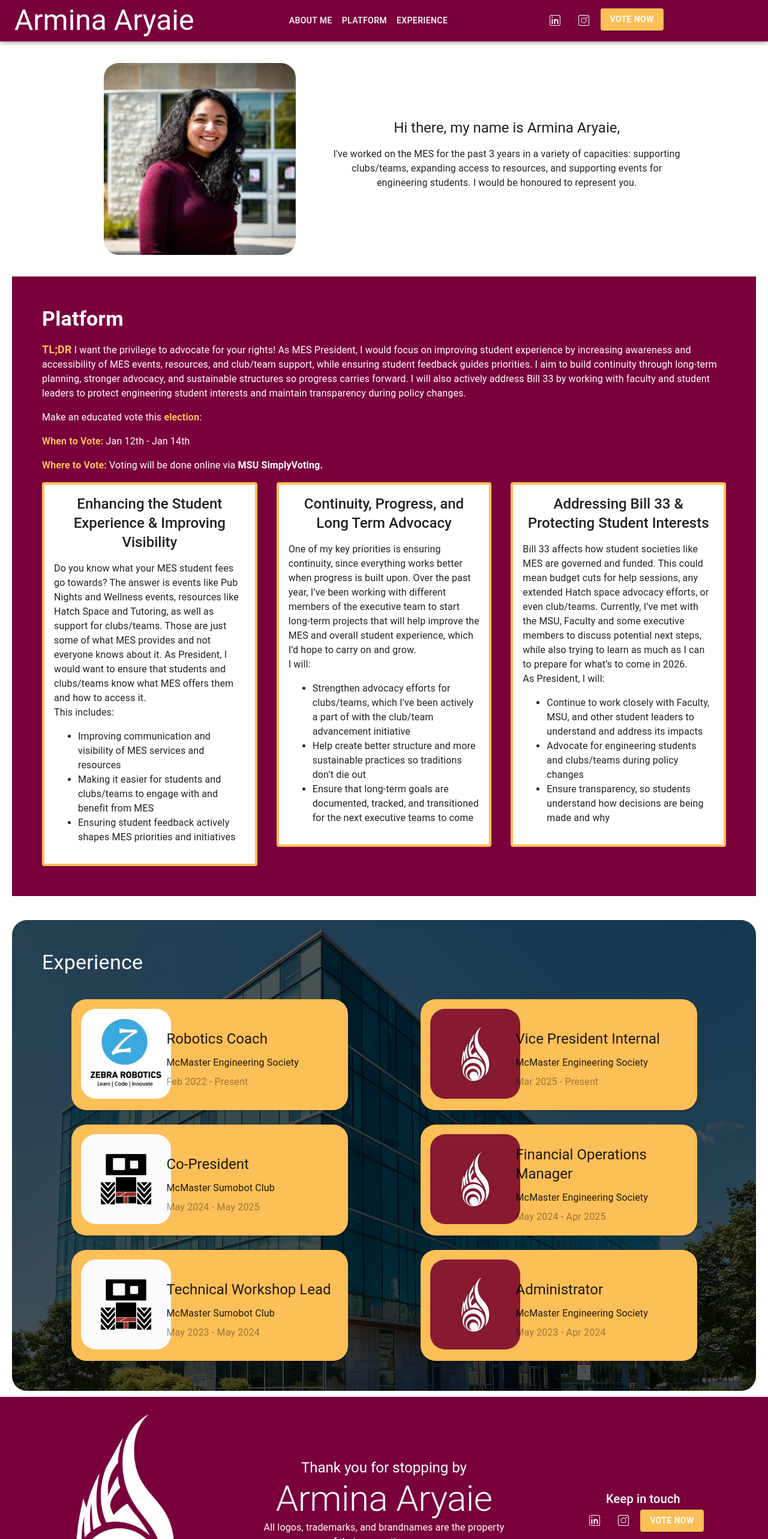
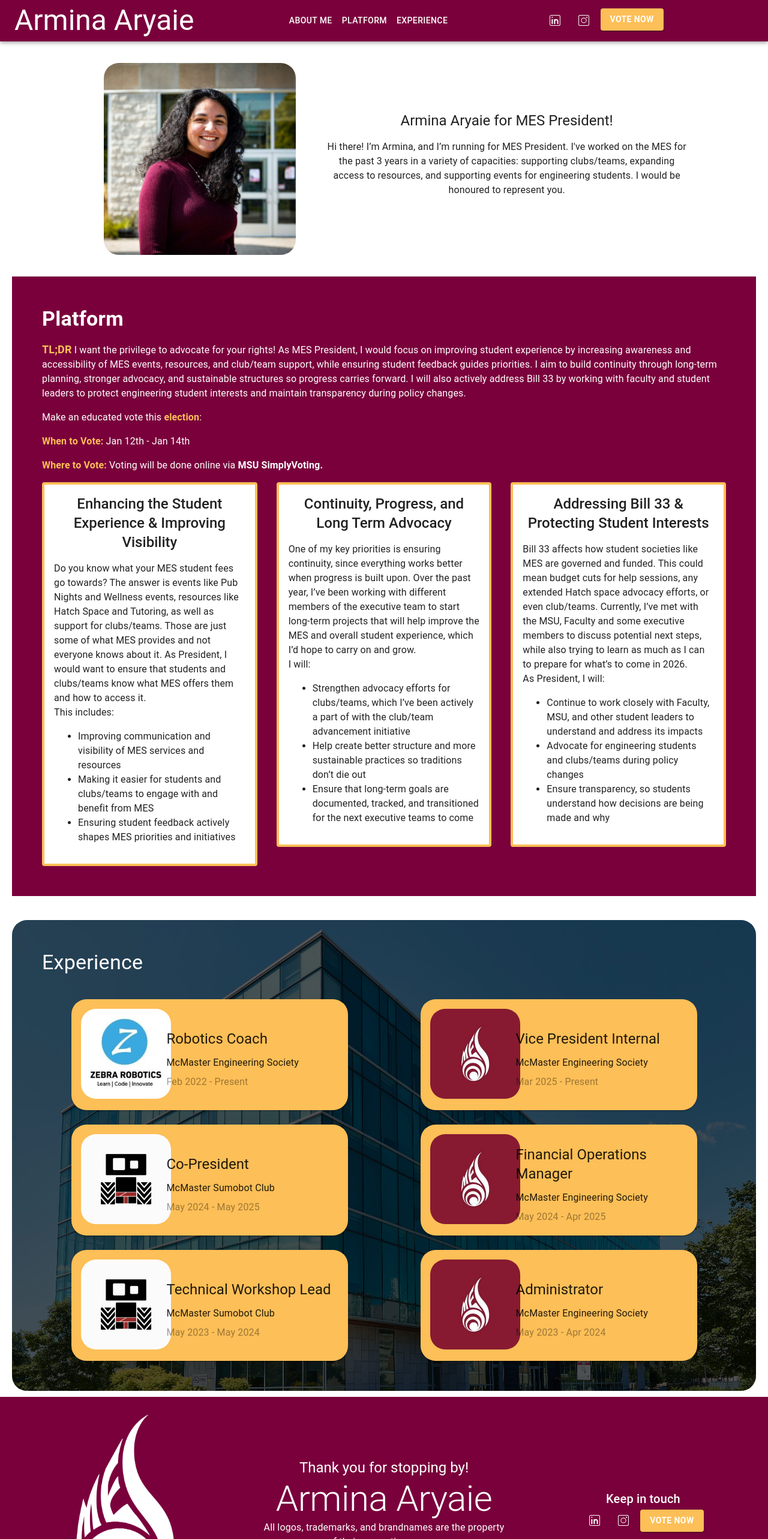
Before and after one commit to armina707/armina707.github.io, a React (Create React App) app: page / in a window 1280 px wide. Shown: the top 2566 px of the page at 60% size. Built offline with nearby package versions, Linux system fonts and the light colour scheme.

Commit message:
minor finishing tweaks

```diff
--- a/src/Components/AboutSection/AboutSection.tsx
+++ b/src/Components/AboutSection/AboutSection.tsx
@@ -15,11 +15,11 @@ const AboutSection = () => {
                     className="profile-txt"
                 >
                     <Typography variant="h5" color="muted">
-                        Hi there, my name is Armina Aryaie,
+                        Armina Aryaie for MES President!
 
                     </Typography>
                     <p>
-                        I've worked on the MES for the past 3 years in a variety of capacities: supporting clubs/teams, expanding access to resources, and supporting events for engineering students. I would be honoured to represent you.
+                        Hi there! I’m Armina, and I’m running for MES President. I've worked on the MES for the past 3 years in a variety of capacities: supporting clubs/teams, expanding access to resources, and supporting events for engineering students. I would be honoured to represent you.
                     </p>
                 </Grid>
             </Grid>
--- a/src/Layouts/LayoutOne/FooterOne.tsx
+++ b/src/Layouts/LayoutOne/FooterOne.tsx
@@ -9,7 +9,7 @@ const FooterOne = () => {
           <Box component="img" src="./images/Logo_MES_White_2.png" height="20rem" />
         </Grid>
         <Grid size={{ xs: 12, md: 4 }} className="footer-box">
-          <Typography variant="h5">Thank you for stopping by</Typography>
+          <Typography variant="h5">Thank you for stopping by!</Typography>
           <Typography variant="h2" color={"white"}>
             Armina Aryaie
           </Typography>
```
Also changed, not shown: 5 other files (tests, documents, lock files or other folders).
